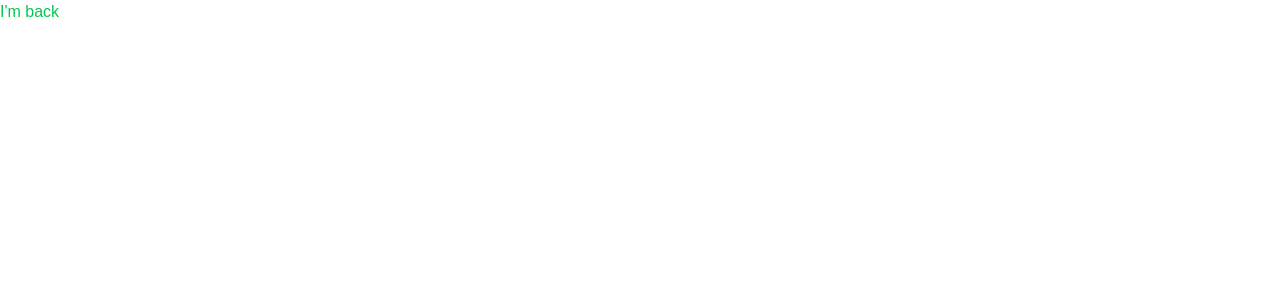
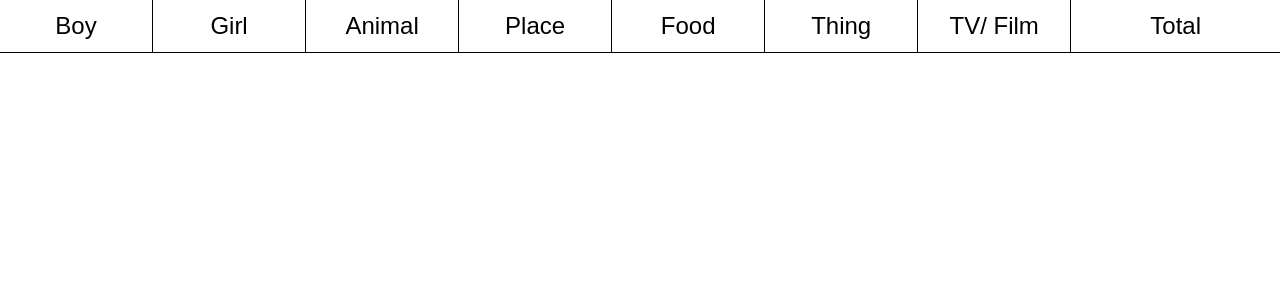
Before and after one commit to jevaughnvick/abcfs, a React (Vite) app: page / in a window 1280 px wide. Shown: the top 300 px of the page. Built offline with nearby package versions, Linux system fonts and the light colour scheme.

Commit message:
write and style game header

```diff
--- a/src/components/App.jsx
+++ b/src/components/App.jsx
@@ -1,9 +1,44 @@
 export default function App(){
-
 
     return (
         <>
-        <p className="text-green-500">I'm back</p>
+        <table className="w-full">
+            <thead className="text-2xl">
+                <tr>
+                    <td>
+                        Boy
+                    </td>
+                    <td>
+                        Girl
+                    </td>
+                    <td>
+                        Animal
+                    </td>
+                    <td>
+                        Place
+                    </td>
+                    <td>
+                        Food
+                    </td>
+                    <td>
+                        Thing
+                    </td>
+                    <td>
+                        TV/ Film
+                    </td>
+                    <td>
+                        Total
+                    </td>
+                </tr>
+            </thead>
+            <tbody>
+                {/* <tr>
+                    <td>
+                        s
+                    </td>
+                </tr> */}
+            </tbody>
+        </table>
         </>
     )
 }
--- a/src/main.css
+++ b/src/main.css
@@ -17,11 +17,31 @@ body{
 }
 
 #root{
-    /* height: 100%;
-    display: flex;
+    height: 100vh;
+    /* display: flex;
     flex-direction: column;
     justify-content: center;
     align-items: center; */
+}
+
+thead td{
+    padding: 10px;
+}
+
+tr{
+    display: flex;
+    border-bottom: 1px solid black;
+}
+
+td{
+    border-right: black 1px solid;
+    flex: 1;
+    text-align: center;
+}
+
+td:last-child{
+    flex: 1 1 6%;
+    border: none;
 }
 
 input, button, textarea, select{
```
